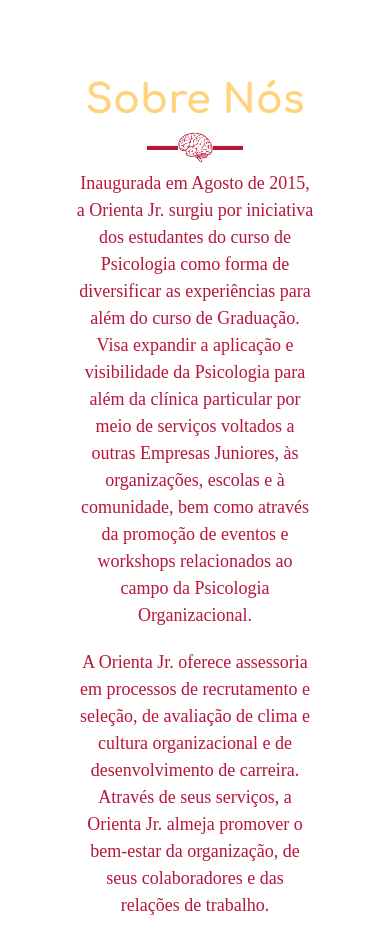
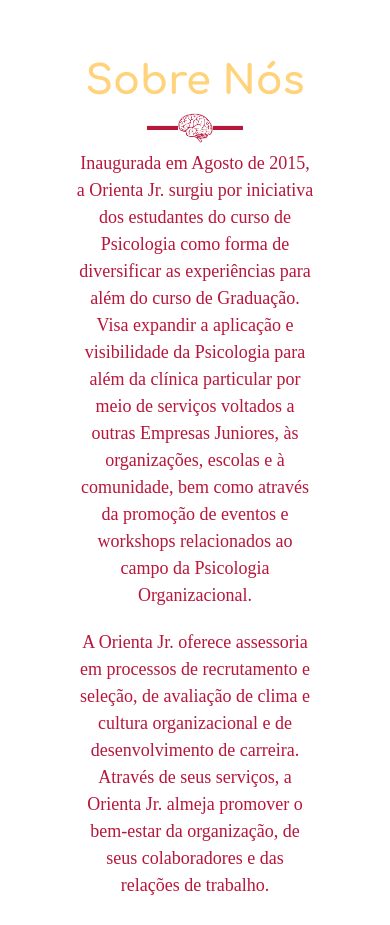
Before and after one commit to ReneGarganoFerrari/Orienta, a plain HTML site: page index.html in a window 390 px wide. Shown: the part 702-1627 px from the top of the page. Drawn offline with nearby package versions, Linux system fonts and the light colour scheme.

Commit message:
algumas coisas

```diff
--- a/css/style.css
+++ b/css/style.css
@@ -145,6 +145,7 @@ header .header-ej {
 .sobrenos{
 	text-align: center;
 	padding: 60px;
+  margin-top: -3%;
 }
 
 h2.sobnos{
@@ -187,14 +188,11 @@ p{
 	color: #7a1235;
 }
 
-
 .modal{
 	color: #000000;
 	font-family: "raleway";
 	font-size:16px;
 }
-
-
 
 /* Nossos Serviços */
 .altura{
@@ -223,10 +221,10 @@ hr.barrinha{
  	background-color: #fff;
   	width: 35%;
 }
+.tittle_slider{
+    text-align: center;
+  font-weight: bold;
 
-.tittle_slider{
-  	text-align: center;
-	font-weight: bold;
 	margin-bottom: 5%;
 	font-size: 34px;
 	text-shadow:  0 1px 6px black;
@@ -242,9 +240,15 @@ hr.barrinha{
   .tittle_slider{
     font-size: 30px;
   }
+
   p.texto_slider{
   	font-size: 22px;
    	margin-bottom: 10%;
+  }
+}
+@media screen and (max-width: 1024px){
+  .sobrenos{
+    margin-top: -5%;
   }
 }
 /* faz o slider sumir em 991px */
```
